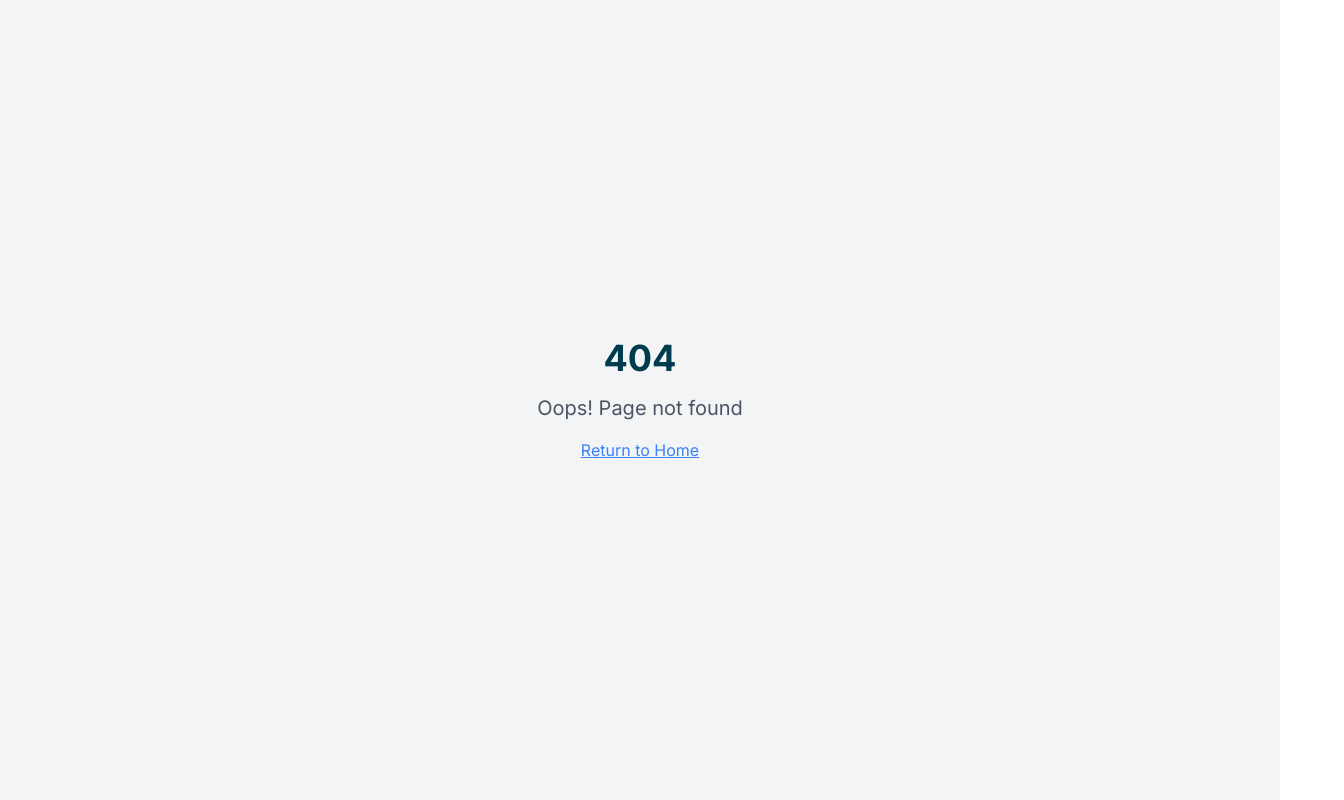
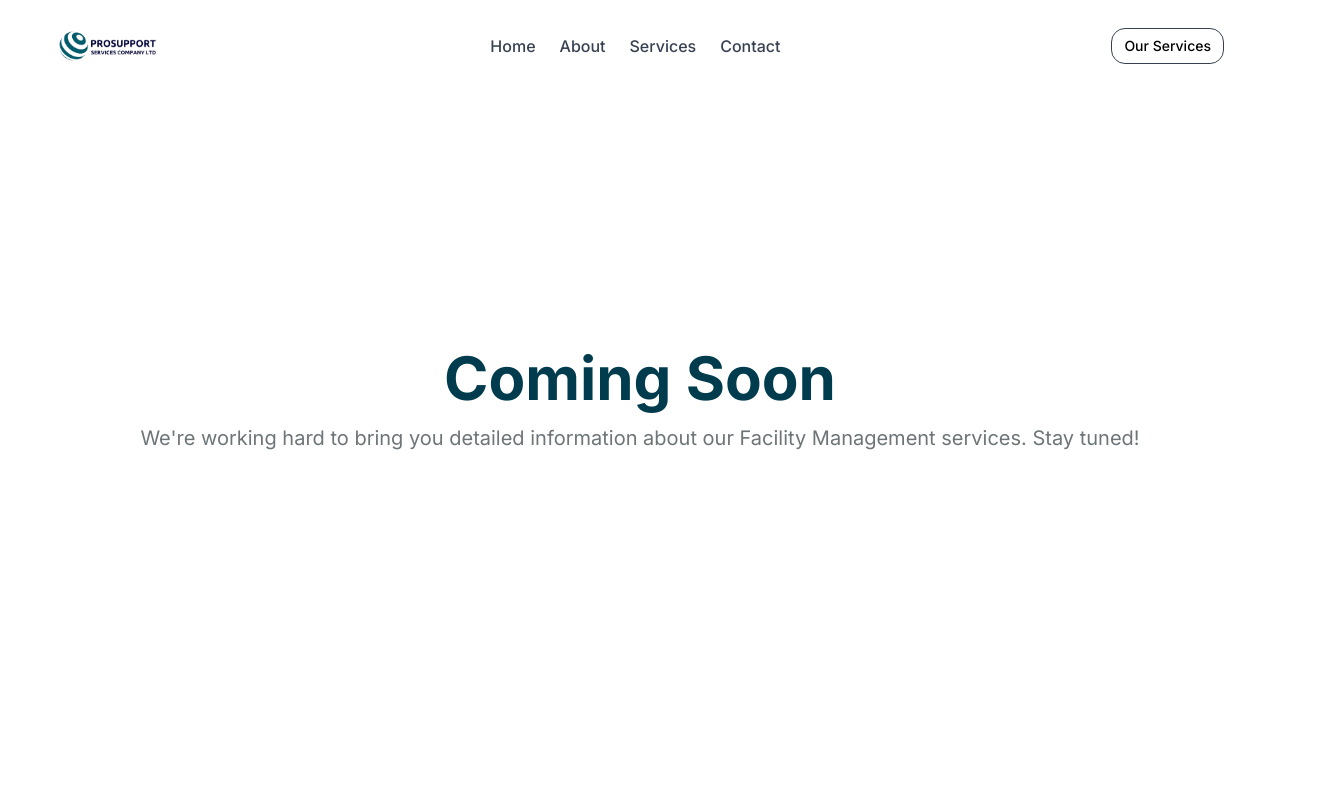
Before and after one commit to mckenzie-81/prosupport, a React (Vite) app: page /services/facility-management in a window 1280 px wide. Before the commit this address had no page. Shown: the top 800 px of the page, 1344 px wide, since content can reach past the window. Built offline with nearby package versions, Linux system fonts and the light colour scheme.

Commit message:
Added standalone services pages service/procurement-service etc

```diff
--- a/src/App.tsx
+++ b/src/App.tsx
@@ -12,6 +12,11 @@ const Index = lazy(() => import("./pages/Index"));
 const NotFound = lazy(() => import("./pages/NotFound"));
 const ServicesPage = lazy(() => import("./pages/ServicesPage"));
 const AboutUsPage = lazy(() => import("./pages/AboutUs"));
+const FacilityManagement = lazy(() => import("./pages/FacilityManagement"));
+const GeneralSupport = lazy(() => import("./pages/GeneralSupport"));
+const MarketEntry = lazy(() => import("./pages/MarketEntry"));
+const ProcumentService = lazy(() => import("./pages/ProcumentService"));
+
 
 // Lazy load heavy UI components
 const ServicesSection = lazy(() => import("./components/ServicesSection"));
@@ -39,6 +44,10 @@ const App = () => (
               <Route path="/" element={<Index />} />
               <Route path="/services" element={<ServicesPage />} />
               <Route path="/about" element={<AboutUsPage />} />
+              <Route path="/services/facility-management" element={<FacilityManagement />} />
+              <Route path="/services/general-support" element={<GeneralSupport />} />
+              <Route path="/services/market-entry" element={<MarketEntry />} />
+              <Route path="/services/procurement-service" element={<ProcumentService />} />
             </Route>
             <Route path="*" element={<NotFound />} />
           </Routes>
--- a/src/components/ServicesSection.tsx
+++ b/src/components/ServicesSection.tsx
@@ -53,7 +53,7 @@ const ServicesSection = () => {
             {services.map((service, index) => (
               <CarouselItem key={index} className="pl-4 md:basis-1/2 lg:basis-1/3 group">
                 <div className="p-1 h-full">
-                  <Link to="/services" className="h-full block">
+                  <Link to="/services/procurement-service" className="h-full block">
                     <Card
                       className="relative flex items-center justify-center h-full min-h-[580px] rounded-none bg-cover bg-center text-white transition-all duration-300 overflow-hidden group-hover:scale-105"
                     >
--- /dev/null
+++ b/src/pages/FacilityManagement.tsx
@@ -0,0 +1,16 @@
+import React from 'react';
+
+const FacilityManagement = () => {
+  return (
+    <div className="flex flex-col items-center justify-center min-h-screen bg-background text-foreground">
+      <div className="text-center p-4">
+        <h1 className="text-4xl sm:text-6xl font-bold mb-4">Coming Soon</h1>
+        <p className="text-lg sm:text-xl text-muted-foreground">
+          We're working hard to bring you detailed information about our Facility Management services. Stay tuned!
+        </p>
+      </div>
+    </div>
+  );
+};
+
+export default FacilityManagement;
--- /dev/null
+++ b/src/pages/GeneralSupport.tsx
@@ -0,0 +1,16 @@
+import React from 'react';
+
+const GeneralSupport = () => {
+  return (
+    <div className="flex flex-col items-center justify-center min-h-screen bg-background text-foreground">
+      <div className="text-center p-4">
+        <h1 className="text-4xl sm:text-6xl font-bold mb-4">Coming Soon</h1>
+        <p className="text-lg sm:text-xl text-muted-foreground">
+          We're working hard to bring you detailed information about our General Support services. Stay tuned!
+        </p>
+      </div>
+    </div>
+  );
+};
+
+export default GeneralSupport;
--- /dev/null
+++ b/src/pages/MarketEntry.tsx
@@ -0,0 +1,16 @@
+import React from 'react';
+
+const MarketEntry = () => {
+  return (
+    <div className="flex flex-col items-center justify-center min-h-screen bg-background text-foreground">
+      <div className="text-center p-4">
+        <h1 className="text-4xl sm:text-6xl font-bold mb-4">Coming Soon</h1>
+        <p className="text-lg sm:text-xl text-muted-foreground">
+          We're working hard to bring you detailed information about our Market Entry services. Stay tuned!
+        </p>
+      </div>
+    </div>
+  );
+};
+
+export default MarketEntry;
--- /dev/null
+++ b/src/pages/ProcumentService.tsx
@@ -0,0 +1,16 @@
+import React from 'react';
+
+const ProcumentService = () => {
+  return (
+    <div className="flex flex-col items-center justify-center min-h-screen bg-background text-foreground">
+      <div className="text-center p-4">
+        <h1 className="text-4xl sm:text-6xl font-bold mb-4">Coming Soon</h1>
+        <p className="text-lg sm:text-xl text-muted-foreground">
+          We're working hard to bring you detailed information about our Procument services. Stay tuned!
+        </p>
+      </div>
+    </div>
+  );
+};
+
+export default ProcumentService;
```
